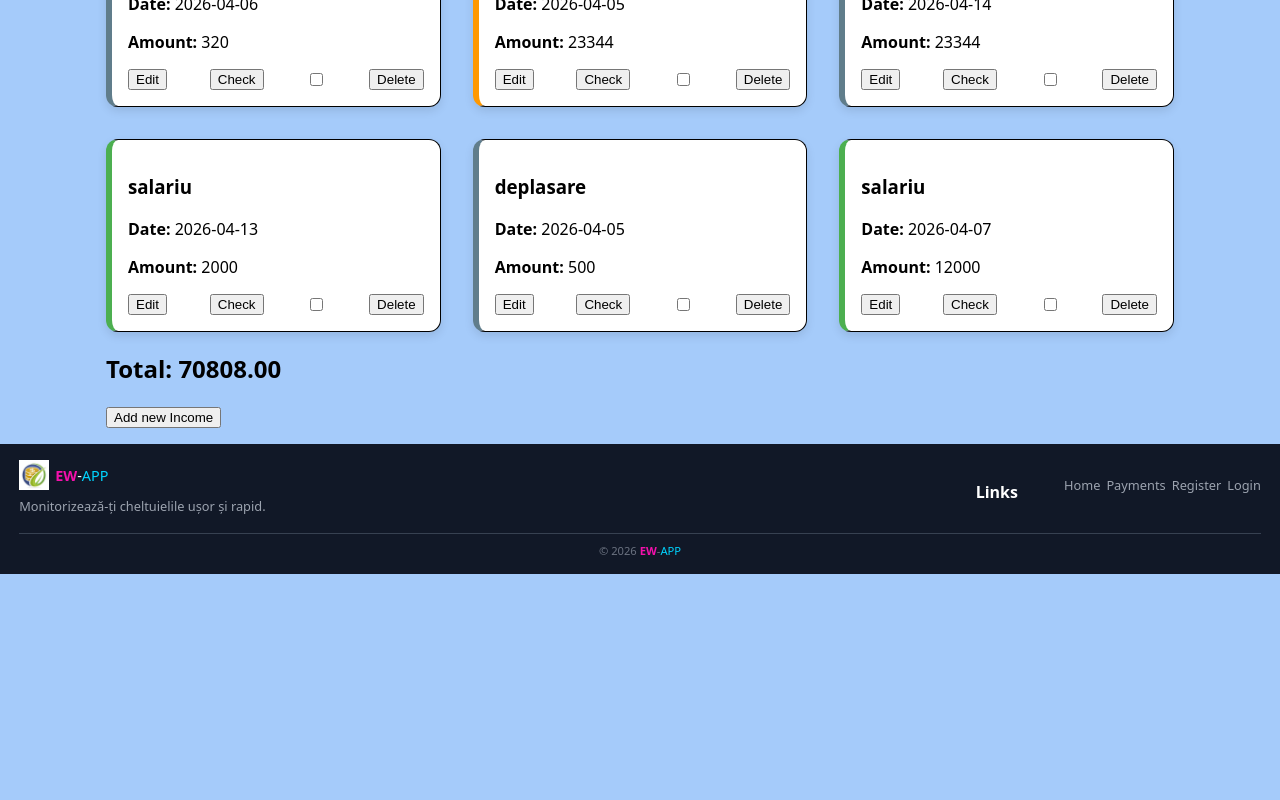
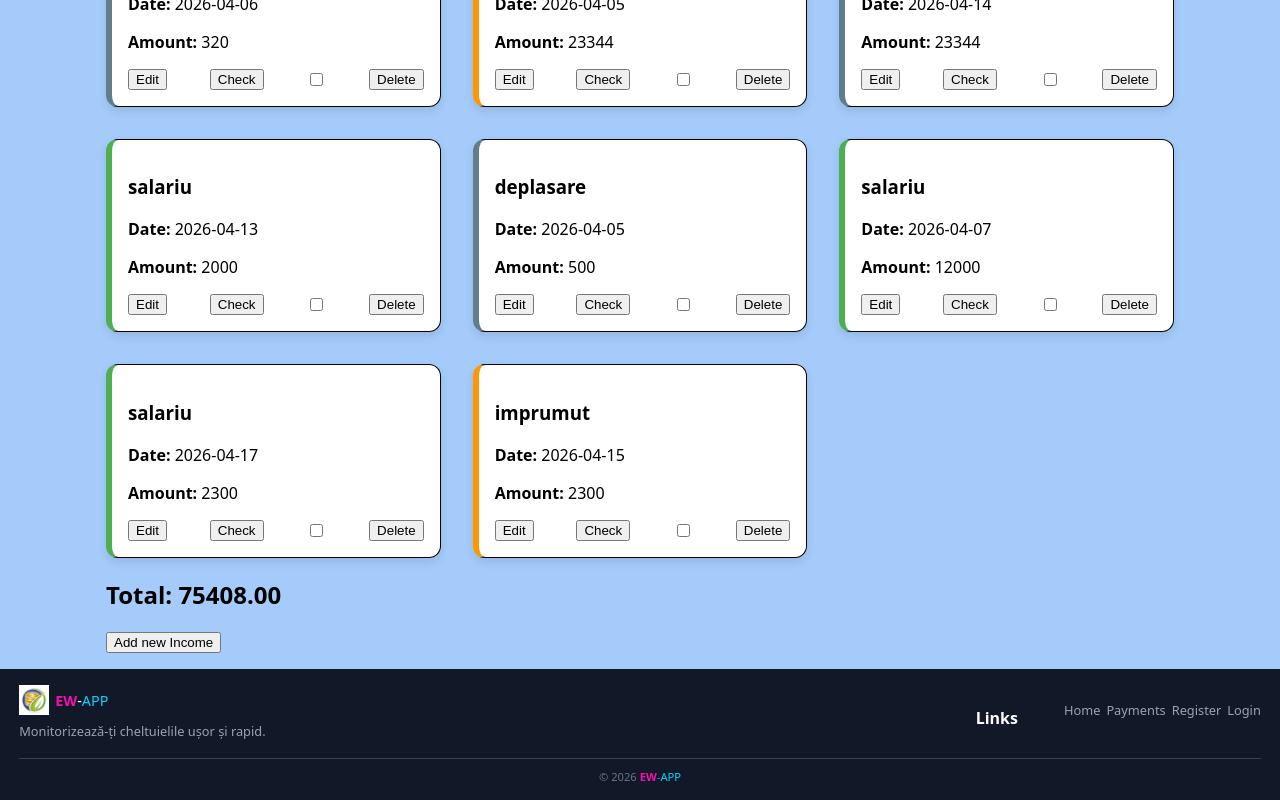
Before and after one commit to Ovidiu-Martalogu/ew-app, a React (Vite) app: page /income in a window 1280 px wide. Shown: the part 529-1329 px from the top of the page. Before the commit the page ends 1103 px from the top, so only its background shows below. Built offline with nearby package versions, Linux system fonts and the light colour scheme; data requests are answered from the project's data file.

Commit message:
remake functionality for amount

```diff
--- a/db.json
+++ b/db.json
@@ -116,6 +116,20 @@
       "category": "salariu",
       "deleted": false,
       "id": 10
+    },
+    {
+      "date": "2026-04-17",
+      "amount": "2300",
+      "category": "salariu",
+      "deleted": false,
+      "id": 12
+    },
+    {
+      "date": "2026-04-15",
+      "amount": "2300",
+      "category": "imprumut",
+      "deleted": false,
+      "id": 13
     }
   ],
   "firstpage": [
--- a/src/features/Income/Income.tsx
+++ b/src/features/Income/Income.tsx
@@ -53,7 +53,7 @@ export function Income() {
             headers: {
                 "Content-Type": "application/json",
             },
-            body: JSON.stringify({ date, amount: Number(editForm.amount), category, deleted: false }),
+            body: JSON.stringify({ date, amount, category, deleted: false }),
         }).then((response) => response.json());
 
         setIncome([...(income ?? []), newIncome]);
```
